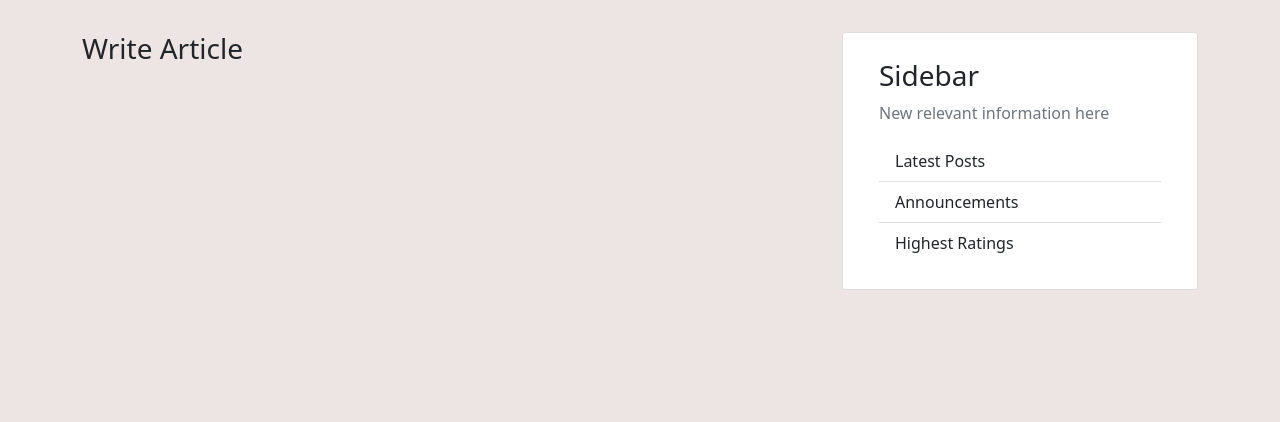
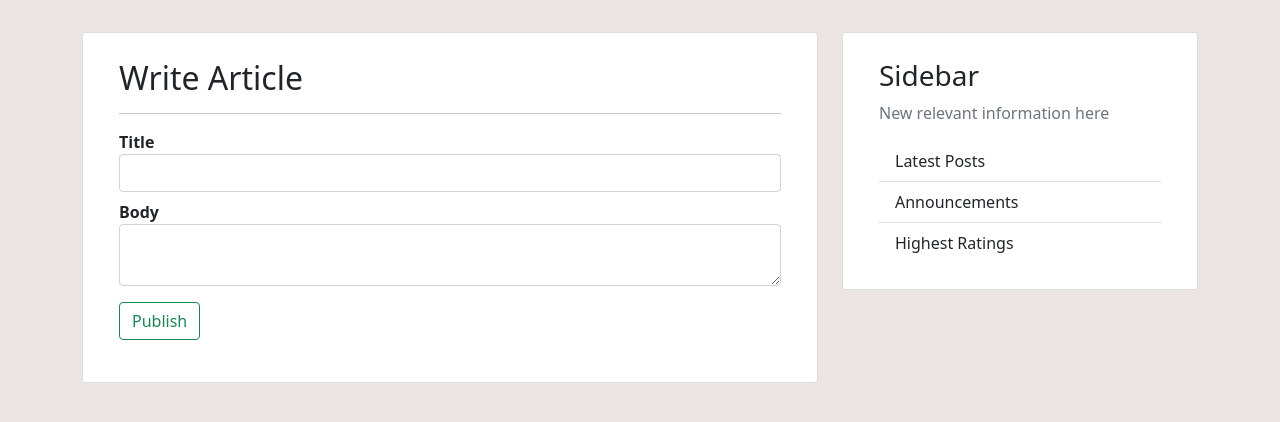
Before and after one commit to d99mli/woodworking_mastery, a Flask app: page /add_article in a window 1280 px wide. Shown: the part 112-534 px from the top of the page. Run offline with Flask 2, Linux system fonts and the light colour scheme; some libraries are stand-ins or nearby versions.

Commit message:
article route completed, route and form template started

```diff
--- a/app.py
+++ b/app.py
@@ -75,7 +75,19 @@ def articles():
 # --- Add Article ---
 @app.route('/add_article', methods=['GET', 'POST'])
 def add_article():
-    return render_template('add_article.html')
+    form = ArticleForm(request.form)
+    if request.method == 'POST' and form.validate():
+        one_article = {
+            'title': request.form.get('title'),
+            'body': request.form.get('body'),
+            'category': request.form.get('category')
+        }
+        # insert_one requires an dictionary to store info in mongoDB
+        mongo.db.articles.insert_one(one_article)
+
+        flash('Article successfully posted!', 'success')
+        return redirect(url_for('articles'))
+    return render_template('add_article.html', form=form)
 
 
 # --- User Account (profile) Page ---
@@ -142,9 +154,10 @@ def signin():
 
 # --- Sign Out ---
 @app.route('/signout')
+@is_signed_in
 def signout():
     session.clear()
-    flash('You have successfully Signed out!', 'success')
+    flash('You have successfully signed out!', 'success')
     return redirect(url_for('signin'))
 
 
--- a/templates/add_article.html
+++ b/templates/add_article.html
@@ -1,5 +1,21 @@
 {% extends 'base.html' %}
 
 {% block content %}
-    <h3>Write Article</h3>
+{% from 'includes/_formhelpers.html' import render_field %}
+<div class="card">
+    <div class="card-body">
+        <h2 class="card-title">Write Article</h2>
+        <hr>
+        <form method="POST" action="">
+            <div class="form-group">
+                {{render_field(form.title, class_="form-control")}}
+            </div>
+            <div class="form-group">
+                {{render_field(form.body, class_="form-control")}}
+            </div>
+
+            <p class="mt-3"><input type="submit" class="btn btn-outline-success" value="Publish"></p>
+        </form>
+    </div>
+</div>
 {% endblock content %}
```
